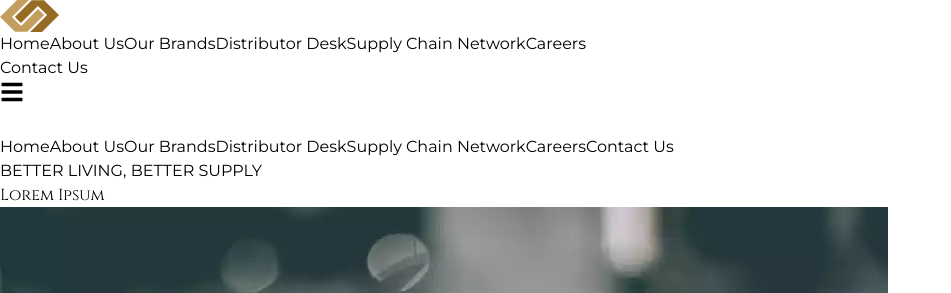
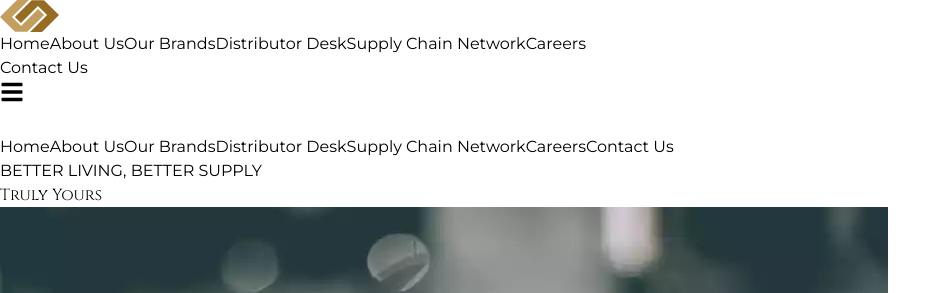
Before and after one commit to agence-github/universal-website, a React (Vite) app: page / in a window 1280 px wide. Shown: the top 293 px of the page, without its empty margins (0-951 px from the left). Built offline with nearby package versions, Linux system fonts and the light colour scheme.

Commit message:
tag change

```diff
--- a/src/pages/Home/Hero.jsx
+++ b/src/pages/Home/Hero.jsx
@@ -25,7 +25,7 @@ const Hero = () => {
           transition={{ duration: 0.5, delay: 0.2 }}
           className="text-6xl sm:text-7xl lg:text-[160px] md:text-[120px] text-center text-[#C49E5F] lg:tracking-wider relative z-10 top-3 cinzel-font lg:top-4"
         >
-          Lorem Ipsum
+          Truly Yours
         </motion.h1>
 
         <div className="relative top-8 lg:-top-12">
```
Also changed, not shown: public/assets/brand_end.webp.
